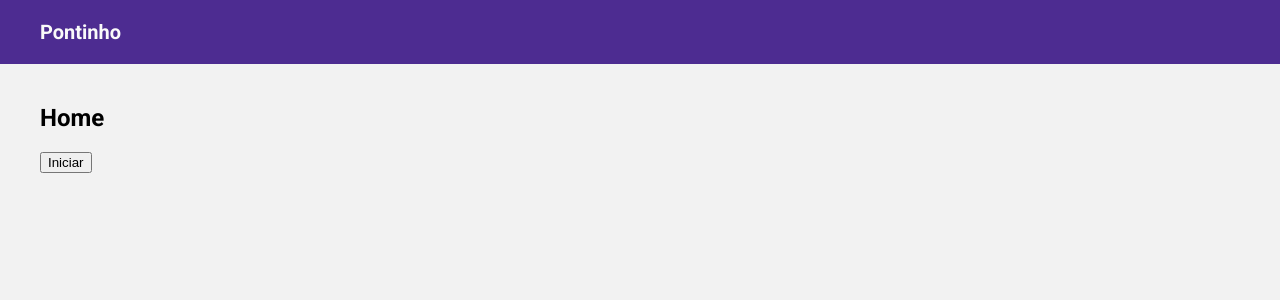
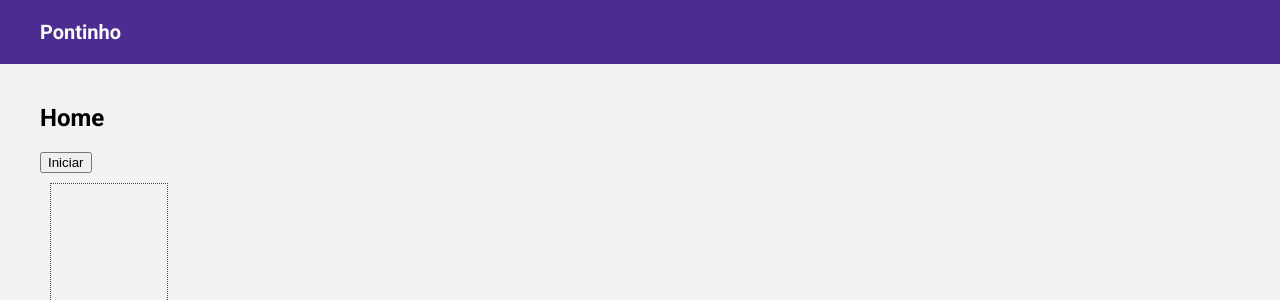
Before and after one commit to dcollioni/lil-point-web, a React (Create React App) app: page / in a window 1280 px wide. Shown: the top 300 px of the page. Built offline with nearby package versions, Linux system fonts and the light colour scheme.

Commit message:
Take card from deck, discard

```diff
--- a/src/components/card/card.scss
+++ b/src/components/card/card.scss
@@ -9,7 +9,6 @@
   box-shadow: 2px 2px 2px rgba(0, 0, 0, 0.2);
   display: inline-block;
   margin: 20px 5px;
-  // margin-right: -50px;
   width: 100px;
   height: 139px;
 
--- a/src/models/Player.ts
+++ b/src/models/Player.ts
@@ -6,7 +6,6 @@ interface Player {
   name: string
   deck: Deck
   selectedCards: Card[]
-  games: Card[][]
 }
 
 export default Player
--- /dev/null
+++ b/src/models/Table.ts
@@ -0,0 +1,8 @@
+import Card from './Card'
+
+interface Table {
+  games: Card[][]
+  discarded: Card[]
+}
+
+export default Table
--- a/src/pages/home/Home.tsx
+++ b/src/pages/home/Home.tsx
@@ -6,6 +6,7 @@ import Player from '../../models/Player'
 import Card from '../../models/Card'
 import CardComponent from './../../components/card/Card'
 import { DragDropContext, Droppable, Draggable, DropResult, DraggingStyle, NotDraggingStyle } from 'react-beautiful-dnd'
+import Table from '../../models/Table'
 const { fetch } = window
 
 const mapCardValue = (value: string): number => {
@@ -26,7 +27,7 @@ const mapCardValue = (value: string): number => {
 function Home() {
   const [deck, setDeck] = useState<Deck>()
   const [players, setPlayers] = useState<Player[]>([])
-  // const [selectedCards, setSelectedCards] = useState<Card[]>([])
+  const [table, setTable] = useState<Table>({ games: [], discarded: [] })
 
   const start = async () => {
     console.log('iniciar...')
@@ -36,7 +37,10 @@ function Home() {
     console.log(newDeck)
 
     const deck = { id: newDeck.deck_id, remaining: newDeck.remaining, cards: [] }
-    setDeck(deck)
+    setDeck({ ...deck })
+
+    const table: Table = { games: [], discarded: [] }
+    setTable({ ...table })
 
     const createPlayers = () => {
       const player1: Player = {
@@ -44,14 +48,12 @@ function Home() {
         name: 'Player 1',
         deck: { id: uuidv4(), remaining: 0, cards: [] },
         selectedCards: [],
-        games: [],
       }
       const player2: Player = {
         id: uuidv4(),
         name: 'Player 2',
         deck: { id: uuidv4(), remaining: 0, cards: [] },
         selectedCards: [],
-        games: [],
       }
       return [player1, player2]
     }
@@ -110,10 +112,30 @@ function Home() {
       return
     }
 
-    console.log({ result })
+    console.log(result)
     const { droppableId } = result.destination
+
+    if (droppableId === 'discard') {
+      const cardId = result.draggableId
+      const playerId = result.source.droppableId
+      const player = players.find(p => p.id === playerId)
+      const card = player?.deck.cards.find(c => c.id === cardId)
+
+      if (card) {
+        table.discarded.push(card)
+        setTable({ ...table })
+
+        if (player) {
+          player.deck.cards = player.deck.cards.filter(c => c.id !== cardId)
+          player.deck.remaining = player.deck.cards.length
+          setPlayers([...players])
+        }
+      }
+
+      return
+    }
+
     const player = players.find(p => p.id === droppableId)
-
     if (player) {
       player.deck.cards = reorder(player.deck.cards, result.source.index, result.destination.index)
     }
@@ -159,14 +181,42 @@ function Home() {
 
   const onClickDropGame = (player: Player) => {
     const { selectedCards } = player
-    player.games.push(selectedCards)
+    table.games.push(selectedCards)
     player.deck.cards = player.deck.cards.filter(card => !player.selectedCards.includes(card))
     player.deck.remaining = player.deck.cards.length
     player.selectedCards = []
     setPlayers([...players])
+    setTable({ ...table })
+  }
+
+  const onClickTakeCard = async (player: Player) => {
+    const response = await fetch(`https://deckofcardsapi.com/api/deck/${deck?.id}/draw/?count=1`)
+    if (response.ok) {
+      const { cards, remaining } = await response.json()
+      const drawnCard = cards[0]
+
+      const card: Card = {
+        id: uuidv4(),
+        code: drawnCard.code,
+        image: drawnCard.image,
+        name: drawnCard.value,
+        suit: drawnCard.suit,
+        value: mapCardValue(drawnCard.value),
+      }
+
+      player.deck.cards.push(card)
+      player.deck.remaining = player.deck.cards.length
+      setPlayers([...players])
+
+      if (deck) {
+        deck.remaining = remaining
+        setDeck({ ...deck })
+      }
+    }
   }
 
   return (
+    <DragDropContext onDragEnd={onDragEnd}>
       <div className="home">
         <h2>Home</h2>
         <button onClick={start}>Iniciar</button>
@@ -177,6 +227,37 @@ function Home() {
           </div>
         )}
 
+        {table && (
+          <div id="table">
+            <Droppable droppableId="discard" direction="horizontal">
+              {(provided, snapshot) => (
+                <div
+                  className="discarded"
+                  ref={provided.innerRef}
+                  style={getListStyle(snapshot.isDraggingOver)}
+                  {...provided.droppableProps}
+                >
+                  {table.discarded.map(card => (
+                    <div key={card.id}>
+                      <CardComponent card={card} />
+                    </div>
+                  ))}
+                </div>
+              )}
+            </Droppable>
+
+            <div className="games">
+              {table.games.map(game => (
+                <div className="game" key={game[0].id}>
+                  {game.map(card => (
+                    <CardComponent key={card.id} card={card} />
+                  ))}
+                </div>
+              ))}
+            </div>
+          </div>
+        )}
+
         {players.map(player => (
           <div key={player.id} className="player">
             <span>
@@ -184,8 +265,8 @@ function Home() {
             </span>
             <span>
               <button onClick={() => onClickDropGame(player)}>Baixar jogo</button>
+              <button onClick={() => onClickTakeCard(player)}>Comprar carta</button>
             </span>
-          <DragDropContext onDragEnd={onDragEnd}>
             <Droppable droppableId={player.id} direction="horizontal">
               {(provided, snapshot) => (
                 <div
@@ -216,19 +297,10 @@ function Home() {
                 </div>
               )}
             </Droppable>
-          </DragDropContext>
-          <div className="games">
-            {player.games.map(game => (
-              <div className="game" key={game[0].id}>
-                {game.map(card => (
-                  <CardComponent key={card.id} card={card} />
-                ))}
           </div>
         ))}
       </div>
-        </div>
-      ))}
-    </div>
+    </DragDropContext>
   )
 }
 
--- a/src/pages/home/home.scss
+++ b/src/pages/home/home.scss
@@ -14,3 +14,18 @@
     }
   }
 }
+
+#table {
+  .discarded {
+    border: 1px dotted #444;
+    display: inline-block;
+    margin: 10px;
+    width: 100px;
+    height: 139px;
+
+    .card {
+      margin: 0;
+      position: absolute;
+    }
+  }
+}
```
Lines whose indentation alone changed are shown as unchanged.
